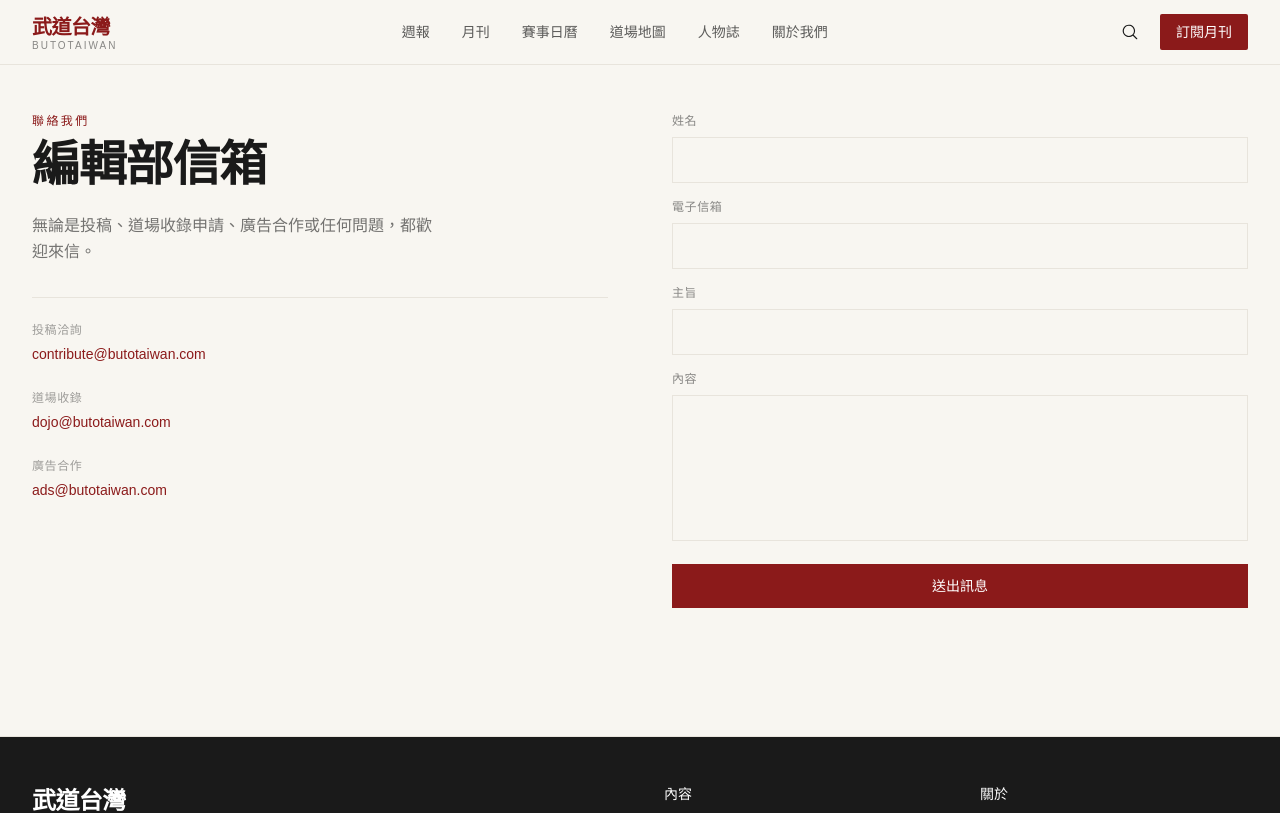
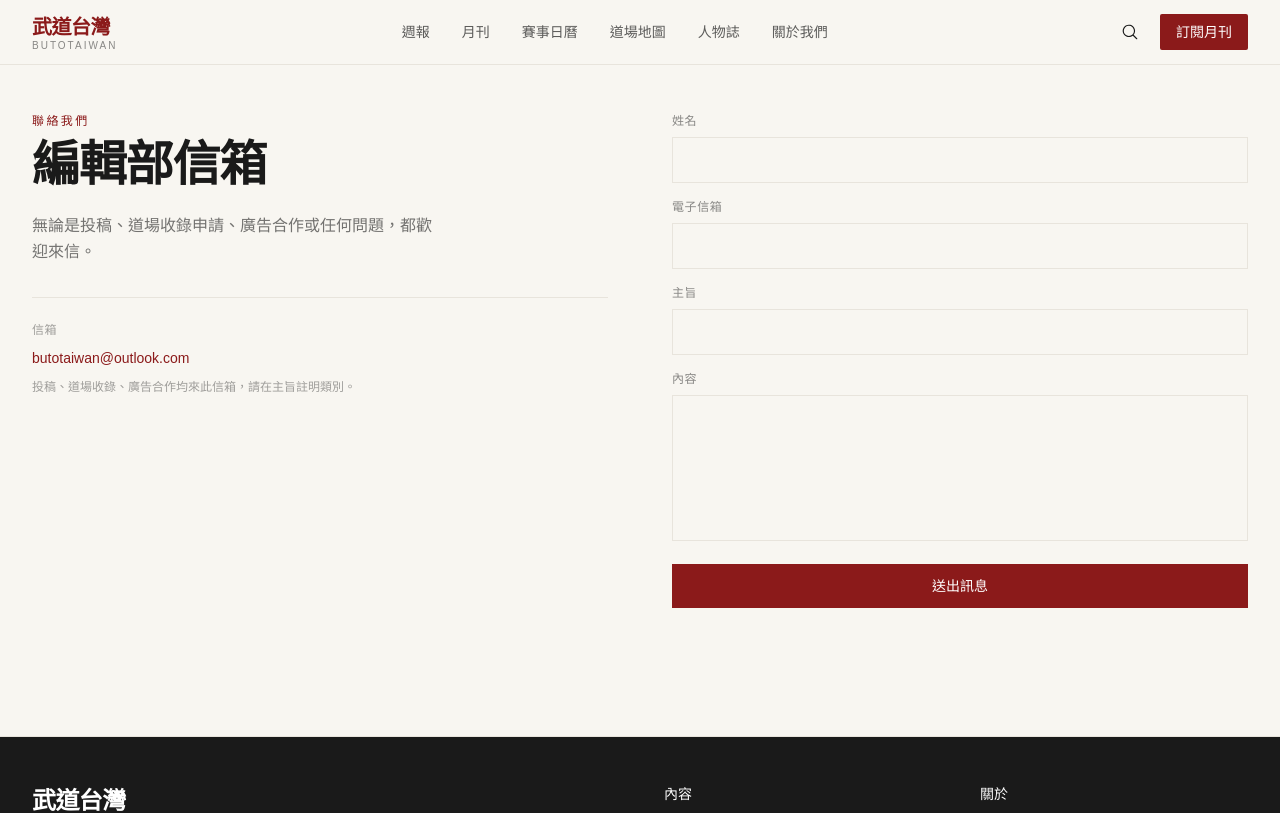
Before and after one commit to Fuyo0426/butoTaiwan, a Next.js app: page /contact in a window 1280 px wide. Shown: the top 813 px of the page. Built offline with nearby package versions, Linux system fonts and the light colour scheme.

Commit message:
contact: consolidate duplicate email entries

```diff
--- a/app/contact/page.tsx
+++ b/app/contact/page.tsx
@@ -14,17 +14,14 @@ export default function ContactPage() {
           <p className="font-sans text-base text-kendo-black/60 leading-relaxed mb-8 max-w-[45ch]">
             無論是投稿、道場收錄申請、廣告合作或任何問題，都歡迎來信。
           </p>
-          <div className="space-y-6 border-t border-border pt-6">
-            {[
-              { label: '投稿洽詢', value: 'contribute@butotaiwan.com' },
-              { label: '道場收錄', value: 'dojo@butotaiwan.com' },
-              { label: '廣告合作', value: 'ads@butotaiwan.com' },
-            ].map(({ label, value }) => (
-              <div key={label}>
-                <p className="font-sans text-xs text-kendo-black/40 uppercase tracking-wider mb-1">{label}</p>
-                <a href={`mailto:${value}`} className="font-sans text-sm text-kendo-red hover:underline">{value}</a>
-              </div>
-            ))}
+          <div className="border-t border-border pt-6">
+            <p className="font-sans text-xs text-kendo-black/40 uppercase tracking-wider mb-2">信箱</p>
+            <a href="mailto:butotaiwan@outlook.com" className="font-sans text-sm text-kendo-red hover:underline">
+              butotaiwan@outlook.com
+            </a>
+            <p className="font-sans text-xs text-kendo-black/40 mt-2 leading-relaxed">
+              投稿、道場收錄、廣告合作均來此信箱，請在主旨註明類別。
+            </p>
           </div>
         </div>
 
```
